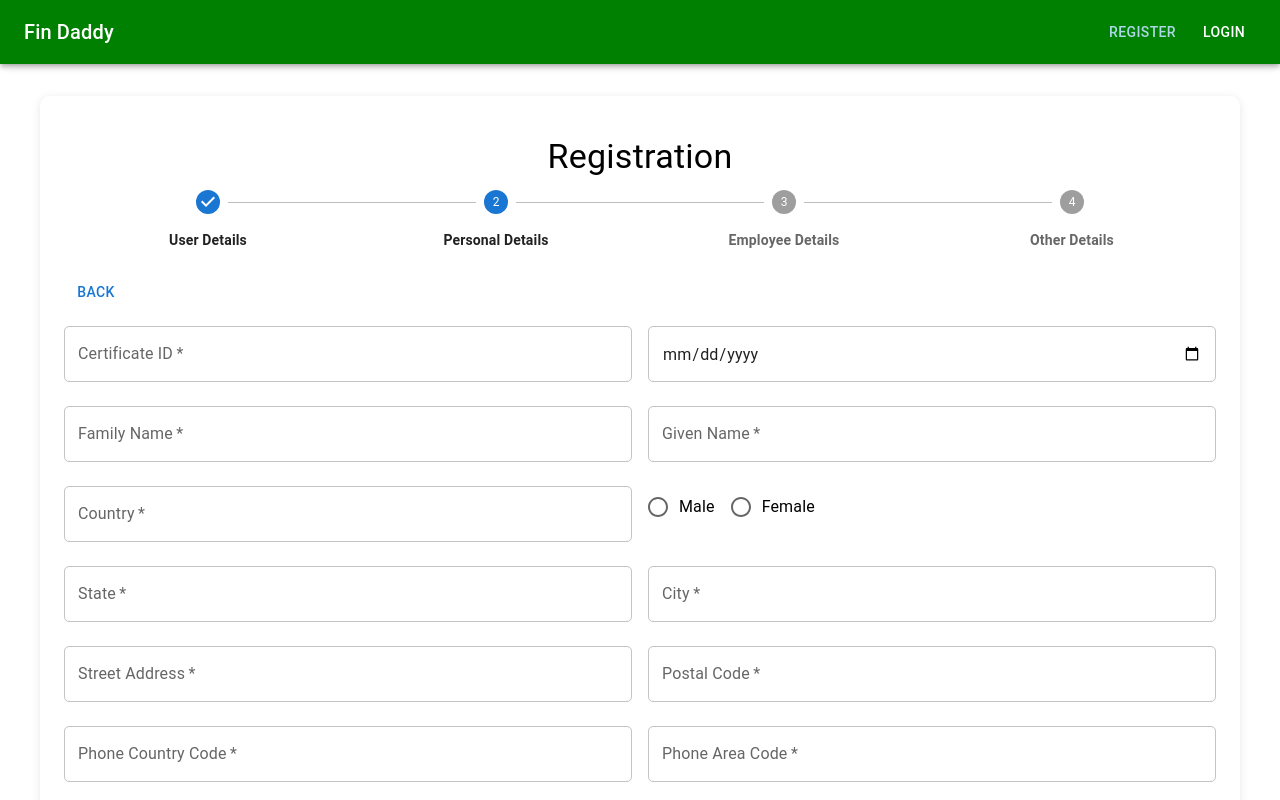
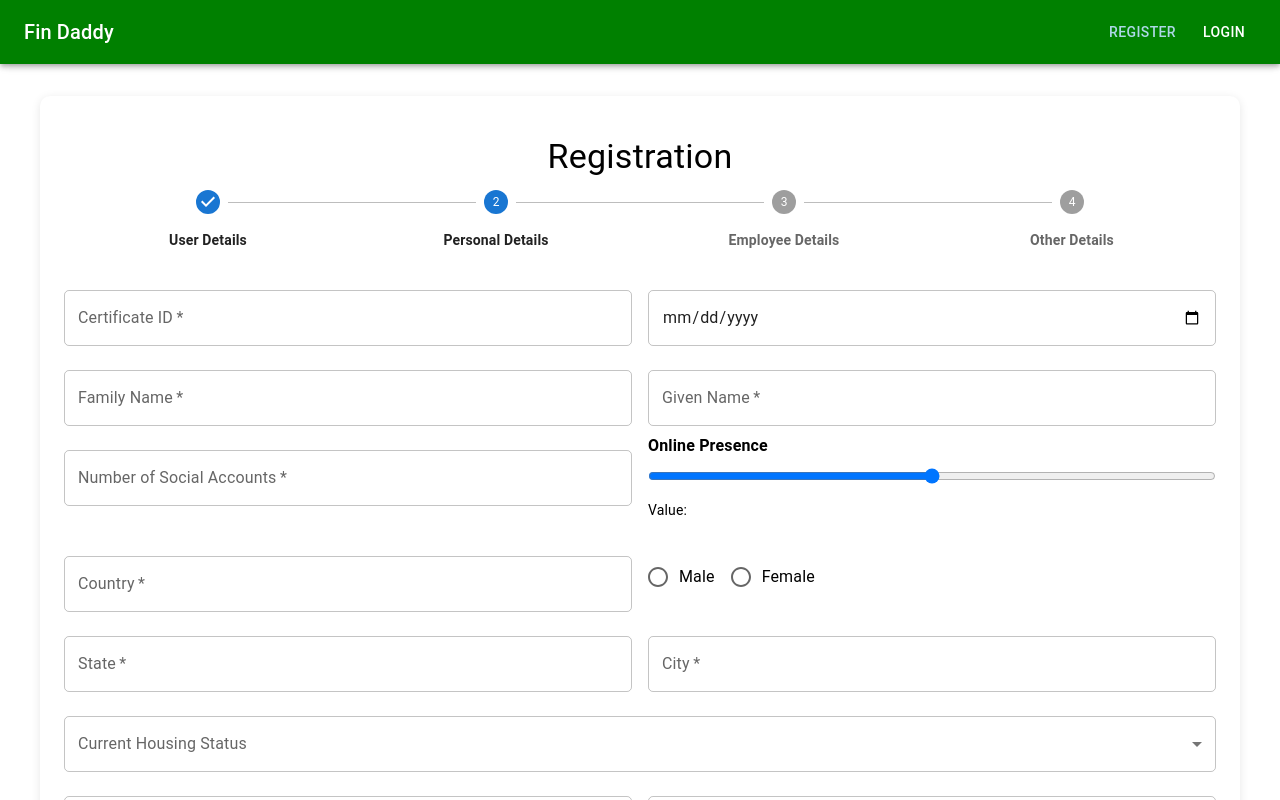
Before and after one commit to kaifeng101/dbea, a React (Create React App) app in the folder fin-daddy/my-app/: page /onBoarding in a window 1280 px wide. Both pictures are taken after a click on the button "NEXT". Shown: the top 800 px of the page. Built offline with nearby package versions, Linux system fonts and the light colour scheme.

Commit message:
edited onboarding form

```diff
--- a/fin-daddy/my-app/src/pages/onBoarding.js
+++ b/fin-daddy/my-app/src/pages/onBoarding.js
@@ -18,7 +18,36 @@ import {
     Grid
   } from '@mui/material';
 
+  import { Select, MenuItem, FormControl, InputLabel } from '@mui/material';
+
 const steps = ['User Details', 'Personal Details', 'Employee Details', 'Other Details'];
+
+const positionTitleOptions = [
+  'Cx0', 'Executive Vice President (EVP)', 'Senior Vice President (SVP)', 'Vice President Head (VPH)',
+  'Vice President (VP)', 'Assistant Vice President Head (AVPH)', 'Assistant Vice President (AVP)',
+  'Manager, Management Associate (MA)', 'Assistant Manager (AM)', 'Clerk'
+];
+
+const occupationOptions = [
+  'Accountant', 'Actor/Actress', 'Architect', 'Artist', 'Chef', 'Civil Engineer',
+  'Data Scientist', 'Doctor', 'Electrician', 'Engineer (Various fields)', 'Financial Analyst',
+  'Graphic Designer', 'Lawyer', 'Nurse', 'Pharmacist', 'Photographer', 'Project Manager',
+  'Real Estate Agent', 'Software Developer', 'Teacher/Professor', 'Waiter/Waitress', 'Researcher',
+  'Sales Manager', 'Marketing Specialist', 'Human Resources Specialist', 'Public Relations Specialist',
+  'Social Worker', 'Construction Worker', 'Retail Worker', 'Scientist', 'Security Guard',
+  'Customer Service Representative', 'IT Specialist', 'Veterinarian', 'Transport Driver',
+  'Entrepreneur', 'Journalist', 'Administrative Assistant', 'Marketing Manager', 'Event Planner',
+  'Research Scientist', 'Cleaner', 'Mechanic', 'Construction Manager', 'Financial Planner',
+  'Retail Manager', 'Travel Agent', 'Copywriter', 'Librarian'
+];
+
+const currentJobStatusOptions = [
+  'Employed', 'Unemployed', 'Part Time'
+];
+
+const housingStatusOptions = [
+  'Renting', 'Owning'
+];
 
 const OnBoarding = () => {
     const navigate = useNavigate();
@@ -57,9 +86,42 @@ const OnBoarding = () => {
         createDepositAccount: '',
         password: '',
         passwordConfirmation: '',
+        currentJobStatus: '',
+        currentHousingStatus: '',
+        noOfSocialAccounts: '',
+        onlinePresence:'',
     });
+
     const [isWorkingInSingapore, setIsWorkingInSingapore] = useState(false);
     const [wantsDepositAccount, setWantsDepositAccount] = useState(false);
+
+    const handleCurrentJobStatusChange = (e) => {
+      setFormData({
+        ...formData,
+        currentJobStatus: e.target.value,
+      });
+    };
+
+    const handleOccupationChange = (e) => {
+      setFormData({
+        ...formData,
+        occupation: e.target.value,
+      });
+    };
+
+    const handlePositionTitleChange = (e) => {
+      setFormData({
+        ...formData,
+        positionTitle: e.target.value,
+      });
+    };
+
+    const handleHousingStatusChange = (e) => {
+      setFormData({
+        ...formData,
+        currentHousingStatus: e.target.value,
+      });
+    };
 
     const handleDepositCheckboxChange = (event) => {
         setWantsDepositAccount(event.target.checked);
@@ -187,6 +249,10 @@ const OnBoarding = () => {
         createDepositAccount: '',
         password: '',
         passwordConfirmation: '',
+        currentJobStatus: '',
+        currentHousingStatus: '',
+        noOfSocialAccounts: '',
+        onlinePresence:'',
             });
         } catch (error) {
             // Log the full error response for debugging
@@ -219,7 +285,12 @@ const OnBoarding = () => {
           </Stepper>
 
           <Box sx={{ mt: 3 }}>
-          <Button><Link to="/" >BACK</Link></Button>
+          {currentStep === 0 && (
+              <Button>
+                <Link to="/">BACK</Link>
+              </Button>
+            )}
+
             {currentStep === 0 && (
               <>
                 <TextField
@@ -235,18 +306,19 @@ const OnBoarding = () => {
                       }}
                       sx={{ '& .MuiOutlinedInput-root': { borderRadius: '5px' }}}
                 />
-                <TextField
-                    required
+                <FormControl fullWidth margin="normal" sx={{ '& .MuiOutlinedInput-root': { borderRadius: '5px' } }}>
+                  <InputLabel id="customer-type-label" sx={{ color: '#666666' }}>Customer Type</InputLabel>
+                  <Select
+                    labelId="customer-type-label"
+                    id="customerType"
+                    value={formData.customerType}
+                    onChange={handleChange}
+                    name="customerType"
                     label="Customer Type"
-                    variant="outlined"
-                    fullWidth
-                    margin="normal"
-                    name="customerType"
-                    InputLabelProps={{
-                        sx: { color: '#666666' },
-                    }}
-                    sx={{ '& .MuiOutlinedInput-root': { borderRadius: '5px' }}}
-                />
+                  >
+                    <MenuItem value="Retail">Retail</MenuItem>
+                  </Select>
+                </FormControl>
                 <Grid container spacing={2}>
                     <Grid item xs={12} sm={6}>
                       <TextField
@@ -382,6 +454,41 @@ const OnBoarding = () => {
                     <Grid item xs={12} sm={6}>
                     <TextField
                         required
+                        label="Number of Social Accounts"
+                        variant="outlined"
+                        fullWidth
+                        margin="normal"
+                        name="noOfSocialAccounts"
+                        onChange={handleChange}
+                        InputLabelProps={{
+                          sx: { color: '#666666' },
+                        }}
+                        sx={{ '& .MuiOutlinedInput-root': { borderRadius: '5px' }}}
+                      />
+                    </Grid>
+                    <Grid item xs={12} sm={6}>
+                    <Box sx={{ marginBottom: '20px' }}>
+                      <Typography variant="body1" sx={{ fontWeight: 600 }}>Online Presence</Typography>
+                      <input
+                        type="range"
+                        name="onlinePresence"
+                        value={formData.onlinePresence}
+                        onChange={handleChange}
+                        min={0}
+                        max={1}
+                        step={0.01}
+                        style={{ width: '100%', marginTop: '10px' }}
+                      />
+                      <Typography variant="body2" sx={{ marginTop: '10px' }}>
+                        Value: {formData.onlinePresence}
+                      </Typography>
+                    </Box>
+                    </Grid>
+                </Grid>
+                <Grid container spacing={2}>
+                    <Grid item xs={12} sm={6}>
+                      <TextField
+                        required
                         label="Country"
                         variant="outlined"
                         fullWidth
@@ -438,6 +545,25 @@ const OnBoarding = () => {
                   sx={{ '& .MuiOutlinedInput-root': { borderRadius: '5px' }}}
                 />
                     </Grid>
+                </Grid>
+                <Grid item xs={12} sm={6}>
+                  {/* Housing Status Dropdown */}
+                  <FormControl fullWidth margin="normal" sx={{ '& .MuiOutlinedInput-root': { borderRadius: '5px' } }}>
+                    <InputLabel id="current-housing-status-label" sx={{ color: '#666666' }}>Current Housing Status</InputLabel>
+                    <Select
+                      labelId="current-housing-status-label"
+                      id="currentHousingStatus"
+                      value={formData.currentHousingStatus}
+                      onChange={handleHousingStatusChange}
+                      label="Current Housing Status"
+                    >
+                      {housingStatusOptions.map((status) => (
+                        <MenuItem key={status} value={status}>
+                          {status}
+                        </MenuItem>
+                      ))}
+                    </Select>
+                  </FormControl>
                 </Grid>
                 <Grid container spacing={2}>
                     <Grid item xs={12} sm={6}>
@@ -541,34 +667,40 @@ const OnBoarding = () => {
               <>
               <Grid container spacing={2}>
                     <Grid item xs={12} sm={6}>
-                    <TextField
-                  required
+                    <FormControl fullWidth margin="normal" sx={{ '& .MuiOutlinedInput-root': { borderRadius: '5px' } }}>
+                      <InputLabel id="occupation-label" sx={{ color: '#666666' }}>Occupation</InputLabel>
+                      <Select
+                        labelId="occupation-label"
+                        id="occupation"
+                        value={formData.occupation}
+                        onChange={handleOccupationChange}
                         label="Occupation"
-                  variant="outlined"
-                  fullWidth
-                  margin="normal"
-                  name="occupation"
-                  onChange={handleChange}
-                  InputLabelProps={{
-                    sx: { color: '#666666' },
-                  }}
-                  sx={{ '& .MuiOutlinedInput-root': { borderRadius: '5px' }}}
-                />
+                      >
+                        {occupationOptions.map((occupation) => (
+                          <MenuItem key={occupation} value={occupation}>
+                            {occupation}
+                          </MenuItem>
+                        ))}
+                      </Select>
+                    </FormControl>
                     </Grid>
                     <Grid item xs={12} sm={6}>
-                    <TextField
-                  required
-                  label="Title of Position"
-                  variant="outlined"
-                  fullWidth
-                  margin="normal"
-                  name="positionTitle"
-                  onChange={handleChange}
-                  InputLabelProps={{
-                    sx: { color: '#666666' },
-                  }}
-                  sx={{ '& .MuiOutlinedInput-root': { borderRadius: '5px' }}}
-                />
+                    <FormControl fullWidth margin="normal" sx={{ '& .MuiOutlinedInput-root': { borderRadius: '5px' } }}>
+                      <InputLabel id="position-title-label" sx={{ color: '#666666' }}>Position Title</InputLabel>
+                      <Select
+                        labelId="position-title-label"
+                        id="positionTitle"
+                        value={formData.positionTitle}
+                        onChange={handlePositionTitleChange}
+                        label="Position Title"
+                      >
+                        {positionTitleOptions.map((positionTitle) => (
+                          <MenuItem key={positionTitle} value={positionTitle}>
+                            {positionTitle}
+                          </MenuItem>
+                        ))}
+                      </Select>
+                    </FormControl>
                     </Grid>
                 </Grid>
                 <Grid container spacing={2}>
@@ -699,6 +831,24 @@ const OnBoarding = () => {
                 />
                     </Grid>
                 </Grid>
+                <Grid item xs={12} sm={6}>
+                  <FormControl fullWidth margin="normal" sx={{ '& .MuiOutlinedInput-root': { borderRadius: '5px' } }}>
+                    <InputLabel id="current-job-status-label" sx={{ color: '#666666' }}>Current Job Status</InputLabel>
+                    <Select
+                      labelId="current-job-status-label"
+                      id="currentJobStatus"
+                      value={formData.currentJobStatus}
+                      onChange={handleCurrentJobStatusChange}
+                      label="Current Job Status"
+                    >
+                      {currentJobStatusOptions.map((status) => (
+                        <MenuItem key={status} value={status}>
+                          {status}
+                        </MenuItem>
+                      ))}
+                    </Select>
+                  </FormControl>
+                </Grid>
               </>
             )}
             {currentStep === 3 && (
```
Lines whose indentation alone changed are shown as unchanged.
